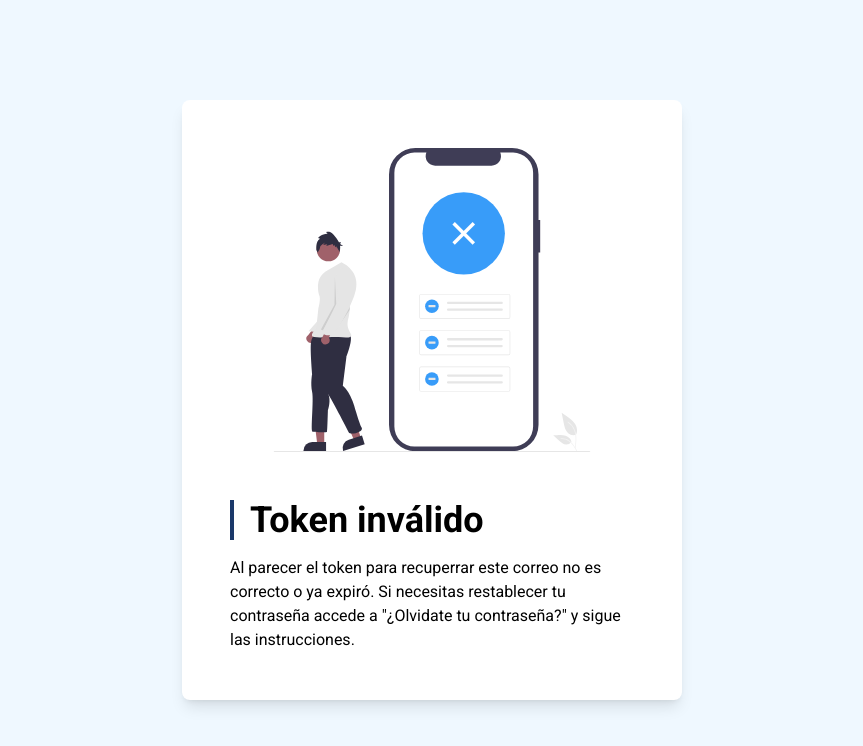
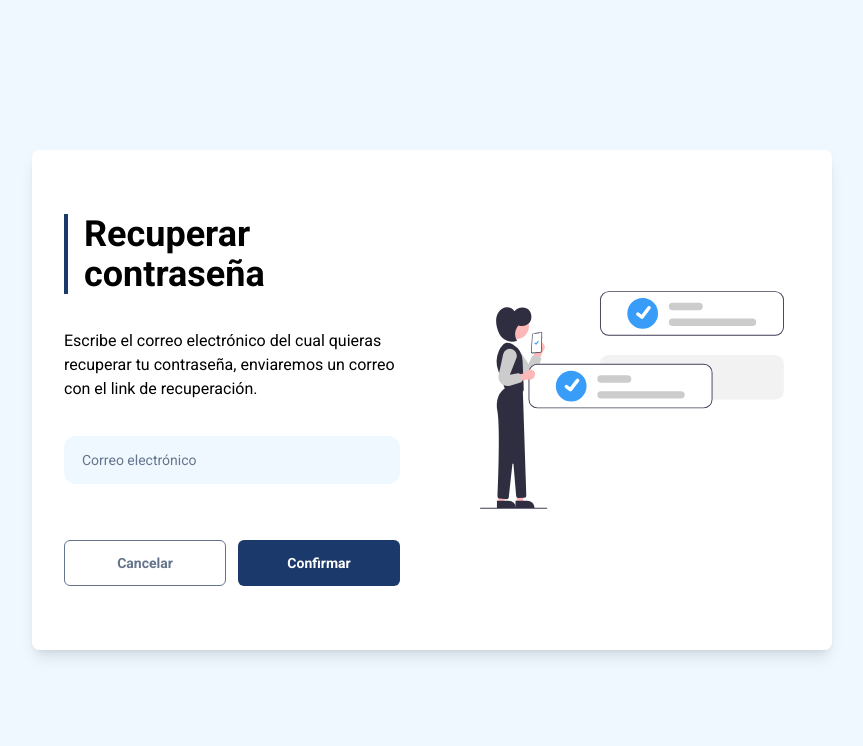
Before and after one commit to Naim-Torres/Evaulacion-Docente-ITO-Mobil, a Next.js app: page /resetPassword/password in a window 1280 px wide. Shown: the top 746 px of the page, without its empty margins (208-1071 px from the left). Built offline with nearby package versions, Linux system fonts and the light colour scheme; no server answers.

Commit message:
Fix(reset_password): Fix email error messages

```diff
--- a/src/app/actions/user/resetPassword.ts
+++ b/src/app/actions/user/resetPassword.ts
@@ -6,7 +6,7 @@ import { sendEmail } from "../email/sendEmail";
 import { ResetPasswordEmailTemplate } from "@/app/email_template/ResetPasswordEmailTemplate";
 import { ReactElement } from "react";
 
-export const resetPassword = async ( email : string) => {
+export const resetPassword = async (email: string) => {
     const user = await prisma.user.findUnique({
         where: {
             email
@@ -23,7 +23,7 @@ export const resetPassword = async ( email : string) => {
 
     await prisma.user.update({
         where: {
-            id : user.id
+            id: user.id
         },
         data: {
             resetPasswordToken: passwordToken,
@@ -39,7 +39,11 @@ export const resetPassword = async ( email : string) => {
             react: ResetPasswordEmailTemplate({ email, passwordToken }) as React.ReactElement
         });
 
-        return sendedEmail;
+        if (sendedEmail.error != null) {
+            return { response: sendedEmail, status: 403 };
+        }
+
+        return { response: sendedEmail, status: 201 };
     } catch (error) {
         throw new Error('Error sending email');
     }
--- a/src/app/auth/login/page.jsx
+++ b/src/app/auth/login/page.jsx
@@ -139,7 +139,7 @@ function LoginPage() {
                                 <button onClick={handleGoogleLogin} className="secondary w-full"><FaGoogle /></button>
                                 <button onClick={onSubmit} className="w-full bg-primary-900 text-nowrap">Iniciar sesión</button>
                             </div>
-                            <Link href={"/resetPassword/email"} className="text-sm text-slate-500 hover:underline">¿Olvidaste tu contraseña?</Link>
+                            <Link href={"/resetPassword/password"} className="text-sm text-slate-500 hover:underline">¿Olvidaste tu contraseña?</Link>
                         </div>
                     </div>
                 </div>
--- a/src/app/components/email/InvalidToken.tsx
+++ b/src/app/components/email/InvalidToken.tsx
@@ -1,6 +1,11 @@
+'use client';
+
 import InvalidTokenIcon from "../icons/InvalidTokenIcon";
+import { useRouter } from "next/navigation";
 
 export default function InvalidToken() {
+    const router = useRouter();
+
     return (
         <main className="flex justify-center items-center w-full h-screen p-8 sm:p-16 bg-primary-100">
             <div className="overflow-hidden flex flex-col items-center gap-12 w-full max-w-[500px] h-[600px] p-12 rounded-lg shadow-lg duration-300 hover:shadow-xl bg-white">
@@ -11,6 +16,8 @@ export default function InvalidToken() {
                     <h1 className="title highlight mb-8sm:mb-0">Token inválido</h1>
                     <p className="mt-4">Al parecer el token para recuperrar este correo no es correcto o ya expiró. Si necesitas restablecer tu contraseña accede a &quot;¿Olvidate tu contraseña?&quot; y sigue las instrucciones.</p>
                 </div>
+
+                <button onClick={() => router.push('/auth/login')} className="bg-primary-900">Regresar a Inicio de Sesión</button>
             </div>
         </main>
     )
--- a/src/app/components/email/SendEmailForm.jsx
+++ b/src/app/components/email/SendEmailForm.jsx
@@ -26,7 +26,7 @@ export default function SendEmailForm() {
 
         toast.dismiss();
 
-        if (emailResponse.data.error == null) {
+        if (emailResponse.status == 201) {
             toast.success('El correo ha sido enviado correctamente');
         } else {
             toast.error('Error al enviar el correo');
--- a/src/app/resetPassword/password/page.jsx
+++ b/src/app/resetPassword/password/page.jsx
@@ -24,7 +24,6 @@ export default async function PasswordPage({ searchParams }) {
             />
         )
     } else {
-        // return <SendEmailForm />
-        return <InvalidToken />
+        return <SendEmailForm />
     }
 }
```
